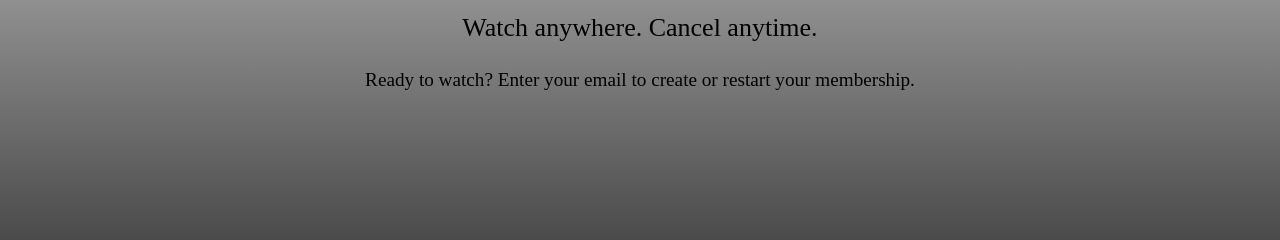
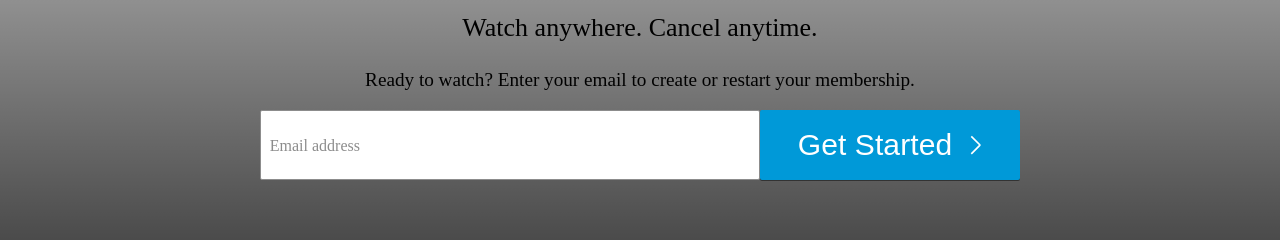
Before and after one commit to zjcrumpton/specflix, a React (Create React App) app: page / in a window 1280 px wide. Shown: the part 317-557 px from the top of the page. Built offline with nearby package versions, Linux system fonts and the light colour scheme; the HTML template or start-up script is replaced by a standard one.

Commit message:
implement Email Address input field component

```diff
--- /dev/null
+++ b/src/pages/Landing/components/EmailField/EmailField.tsx
@@ -0,0 +1,34 @@
+import React, { FC } from 'react';
+
+import * as S from './styled';
+import { VscChevronRight as RightArrowIcon } from 'react-icons/vsc';
+
+const EmailField: FC = () => {
+  return (
+    <S.EmailFieldWrapper>
+      <S.EmailFieldGrid>
+        <S.EmailInputWrapper>
+          <S.EmailInputContainer>
+            <S.EmailInputPlacement>
+              <label placeholder="email">
+                <S.EmailFieldInput id="hero_email" />
+                <S.EmailInputInnerLabel for="hero_email">
+                  Email address
+                </S.EmailInputInnerLabel>
+              </label>
+            </S.EmailInputPlacement>
+          </S.EmailInputContainer>
+        </S.EmailInputWrapper>
+
+        <S.SubmitWrapper>
+          <S.SubmitButton>
+            <S.SubmitText>Get Started</S.SubmitText>
+            <RightArrowIcon />
+          </S.SubmitButton>
+        </S.SubmitWrapper>
+      </S.EmailFieldGrid>
+    </S.EmailFieldWrapper>
+  );
+};
+
+export default EmailField;
--- /dev/null
+++ b/src/pages/Landing/components/EmailField/index.ts
@@ -0,0 +1,3 @@
+import EmailField from './EmailField';
+
+export default EmailField;
--- /dev/null
+++ b/src/pages/Landing/components/EmailField/styled.ts
@@ -0,0 +1,125 @@
+import styled from 'styled-components';
+
+import * as STYLES from '../../../../styles/styles';
+
+export const EmailFieldWrapper = styled.div`
+  display: flex;
+  margin: 0 auto;
+  text-align: center;
+  font-size: 1.625rem;
+  font-weight: 400;
+`;
+
+export const EmailFieldGrid = styled.ul`
+  display: flex;
+  flex: 1 0 auto;
+  text-align: right;
+  padding: 0;
+  margin: 0;
+`;
+
+export const EmailInputWrapper = styled.li`
+  list-style: none;
+  margin-left: 0;
+  margin-bottom: 10px;
+  text-align: right;
+`;
+
+export const EmailInputContainer = styled.div`
+  margin: 0;
+  display: inline-block;
+  max-width: 500px;
+  position: relative;
+`;
+
+export const EmailInputPlacement = styled.div`
+  position: relative;
+`;
+
+export const EmailFieldInput = styled.input`
+  min-width: 500px;
+  height: 70px !important;
+  border-bottom-right-radius: 0;
+  border-top-right-radius: 0;
+  padding: 10px 10px 0;
+  width: 100%;
+  box-shadow: none;
+  box-sizing: border-box;
+  font-size: 16px;
+  border: solid 1px #8c8c8c;
+  border-radius: 2px;
+  display: block;
+  appearance: none;
+  color: #000;
+  line-height: 40px;
+  margin: 0;
+`;
+
+interface LabelProps {
+  for: string;
+}
+
+export const EmailInputInnerLabel = styled.label<LabelProps>`
+  font-size: 16px;
+  position: absolute;
+  top: 40%;
+  left: 10px;
+  color: #8c8c8c;
+`;
+
+export const SubmitWrapper = styled.div`
+  float: none;
+  display: inline-block;
+  text-align: left;
+  flex: 1 0 auto;
+  font-size: 1.625rem;
+  font-weight: 400;
+  color: #fff;
+`;
+
+export const SubmitButton = styled.button`
+  margin: 0 !important;
+  border-bottom-left-radius: 0;
+  border-top-left-radius: 0;
+  border-left: 1px solid #333;
+  font-size: 1.875rem;
+  min-height: 70px;
+  padding: 0 1em;
+  display: inline-flex;
+  align-items: center;
+  line-height: initial;
+  width: auto;
+  position: relative;
+  min-width: 74px;
+  color: #fff;
+  background-color: ${STYLES.PRIMARY};
+  background-image: linear-gradient(
+    to bottom,
+    ${STYLES.PRIMARY},
+    ${STYLES.PRIMARY}
+  );
+  box-shadow: 0 1px 0 rgba(0, 0, 0, 0.45);
+  text-decoration: none;
+  vertical-align: middle;
+  cursor: pointer;
+  font-weight: 400;
+  letter-spacing: 0.1px;
+  border-radius: 2px;
+  user-select: none;
+  text-align: center;
+  box-sizing: border-box;
+  border: 0;
+  -webkit-appearance: button;
+  text-transform: none;
+  overflow: visible;
+`;
+
+export const SubmitText = styled.span`
+  padding: 0.5rem;
+  -moz-box-flex: 1;
+  flex: 1 1 auto;
+  text-align: center;
+  font-size: 1.875rem;
+  line-height: initial;
+  color: #fff;
+`;
--- a/src/pages/Landing/components/Hero/components/HeroText/HeroText.tsx
+++ b/src/pages/Landing/components/Hero/components/HeroText/HeroText.tsx
@@ -1,6 +1,7 @@
 import React, { FC } from 'react';
 
 import * as S from './styled';
+import EmailField from '../../../EmailField';
 
 const HeroText: FC = () => {
   return (
@@ -11,6 +12,7 @@ const HeroText: FC = () => {
         <S.HeroPrompt>
           Ready to watch? Enter your email to create or restart your membership.
         </S.HeroPrompt>
+        <EmailField />
       </S.HeroForm>
     </S.HeroTextContainer>
   );
--- a/src/pages/Landing/components/Hero/components/HeroText/styled.ts
+++ b/src/pages/Landing/components/Hero/components/HeroText/styled.ts
@@ -44,4 +44,5 @@ export const HeroPrompt = styled.h3`
   padding: 0 5%;
   margin: 0 auto;
   font-weight: 400;
+  padding-bottom: 20px;
 `;
```
